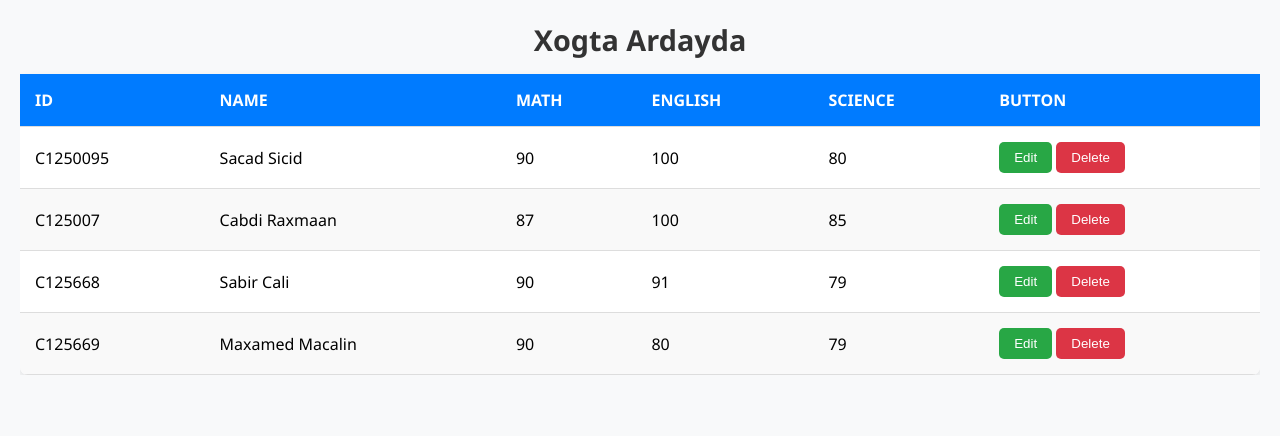
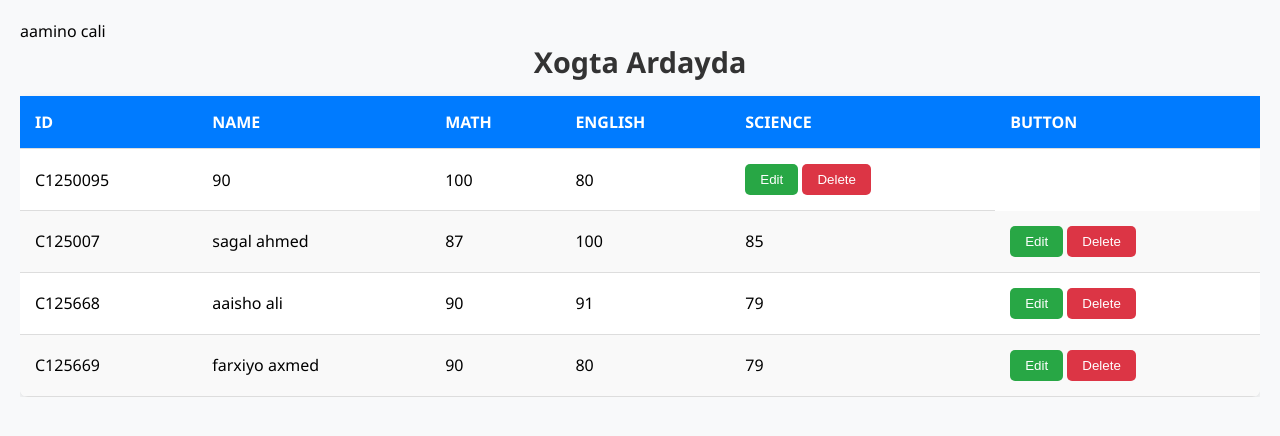
Before and after one commit to aaminaahmed257-art/Aamino-website, a plain HTML site: page index.html in a window 1280 px wide. Drawn offline with Linux system fonts and the light colour scheme.

Commit message:
Update names in index.html

```diff
--- a/index.html
+++ b/index.html
@@ -136,7 +136,7 @@ caption{
 
 <tr>
     <td>C1250095</td>
-    <td>Sacad Sicid</td>
+    <t>aamino cali</t></td>
     <td>90</td>
     <td>100</td>
     <td>80</td>
@@ -148,7 +148,7 @@ caption{
 
 <tr>
     <td>C125007</td>
-    <td>Cabdi Raxmaan</td>
+    <td>sagal ahmed</td></td>
     <td>87</td>
     <td>100</td>
     <td>85</td>
@@ -160,7 +160,7 @@ caption{
 
 <tr>
     <td>C125668</td>
-    <td>Sabir Cali</td>
+    <td>aaisho ali</td>
     <td>90</td>
     <td>91</td>
     <td>79</td>
@@ -172,7 +172,7 @@ caption{
 
 <tr>
     <td>C125669</td>
-    <td>Maxamed Macalin</td>
+  <td>farxiyo axmed</td>
     <td>90</td>
     <td>80</td>
     <td>79</td>
```
